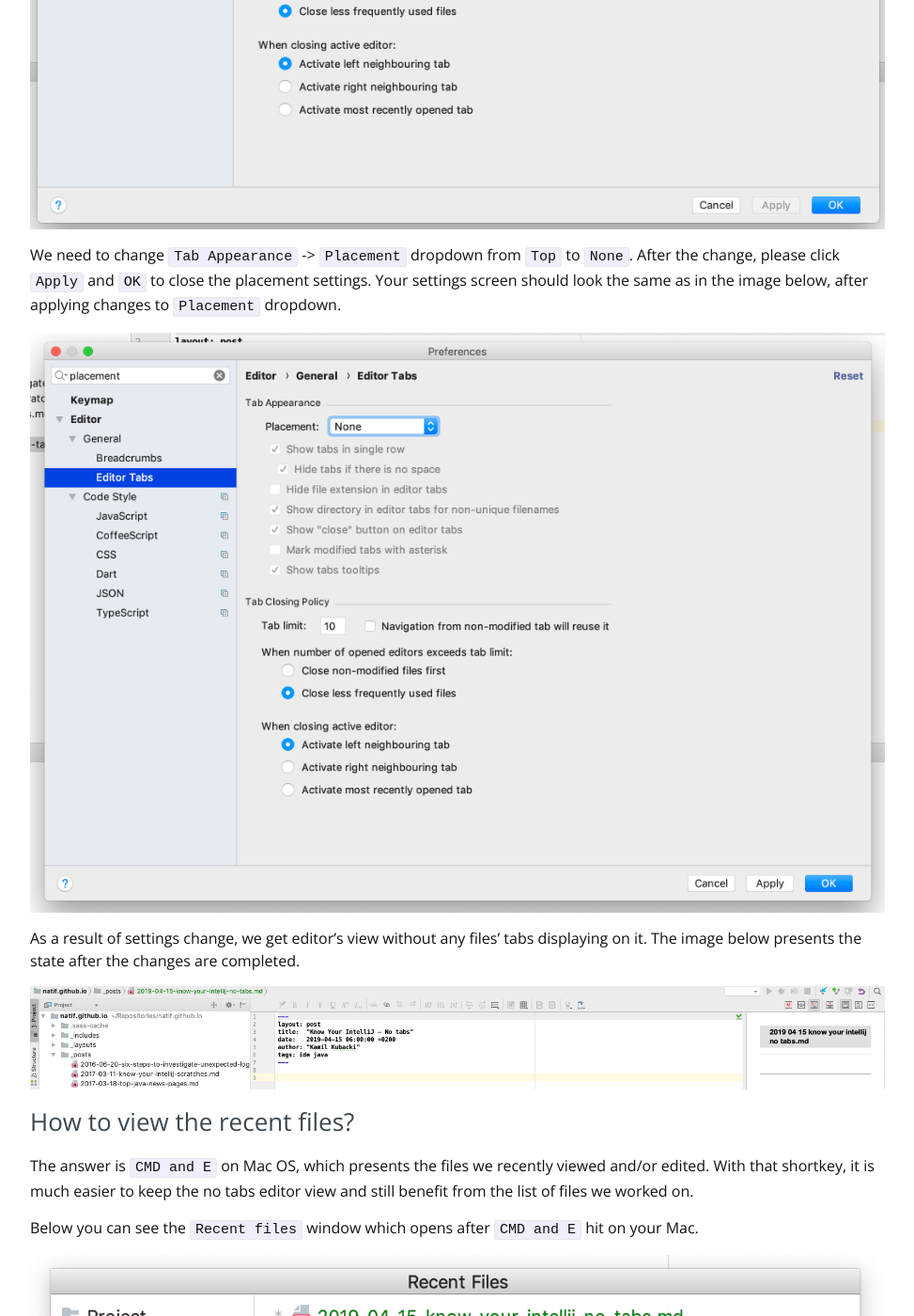
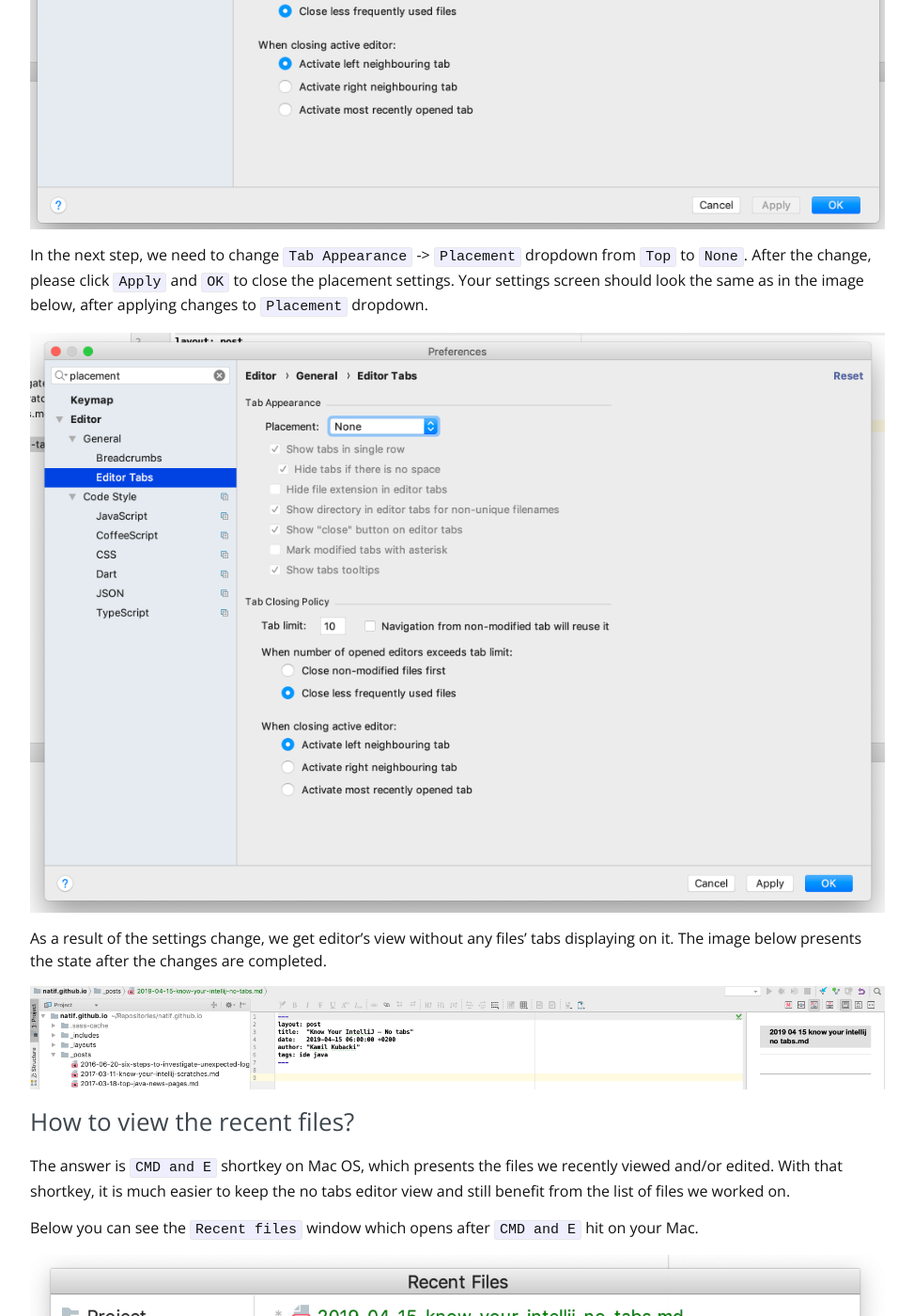
Before and after one commit to natif/natif.github.io, a Jekyll site: the page built from _posts/2019-04-15-know-your-intellij-no-tabs.md, in a window 1280 px wide and 1400 px high, scrolled down 1231 px. Shown: the whole window at 94% size, without its empty margins (153-1126 px from the left). Built offline with Jekyll 4.4.1, drawn with Linux system fonts in a browser that asks for light colours; nearby versions of some CDN libraries; comment, search, counter and statistics services are not loaded; some of the changed text lies outside the part shown.

Commit message:
Typos fixes pt. 2

```diff
--- a/_posts/2019-04-15-know-your-intellij-no-tabs.md
+++ b/_posts/2019-04-15-know-your-intellij-no-tabs.md
@@ -37,18 +37,20 @@
 
 First of all, we start by opening `Settings` window (`CMD and ,` on Mac OS)
 and we type `placement` in the search box. If you followed
-the instructions you should be able to see the following image:
+the instructions you should be able to see the similar image to the
+one below:
 
 <img src="/images/blog/posts/know-your-intellij-no-tabs/settings-tabson.png" alt="no-tabs-view" />
 
-We need to change `Tab Appearance` -> `Placement` dropdown from `Top` to
-`None`. After the change, please click `Apply` and `OK` to close the
-placement settings. Your settings screen should look the same as in the
-image below, after applying changes to `Placement` dropdown.
+In the next step, we need to change `Tab Appearance` -> `Placement`
+dropdown from `Top` to `None`. After the change, please click `Apply`
+and `OK` to close the placement settings. Your settings screen should
+look the same as in the image below, after applying changes
+to `Placement` dropdown.
 
 <img src="/images/blog/posts/know-your-intellij-no-tabs/settings-tabsoff.png" alt="no-tabs-view" />
 
-As a result of settings change, we get editor's view without
+As a result of the settings change, we get editor's view without
 any files' tabs displaying on it. The image below presents the state
 after the changes are completed.
 
@@ -56,10 +58,10 @@
 
 ### How to view the recent files?
 
-The answer is `CMD and E` on Mac OS, which presents the files we recently
-viewed and/or edited. With that shortkey, it is much easier to keep the
-no tabs editor view and still benefit from the list of files
-we worked on.
+The answer is `CMD and E` shortkey on Mac OS, which presents the files
+we recently viewed and/or edited. With that shortkey, it is much
+easier to keep the no tabs editor view and still benefit from
+the list of files we worked on.
 
 Below you can see the `Recent files` window which opens after `CMD and E`
 hit on your Mac.
```
Also changed, not shown: other parts of _posts/2019-04-15-know-your-intellij-no-tabs.md (+2 -2 lines).
